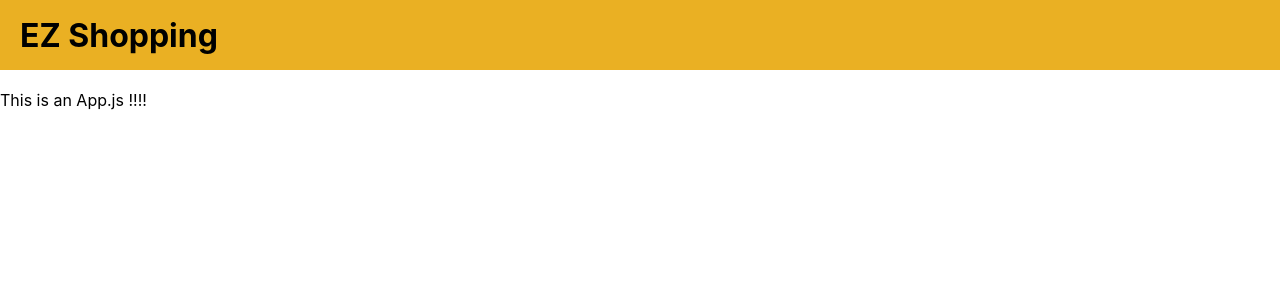
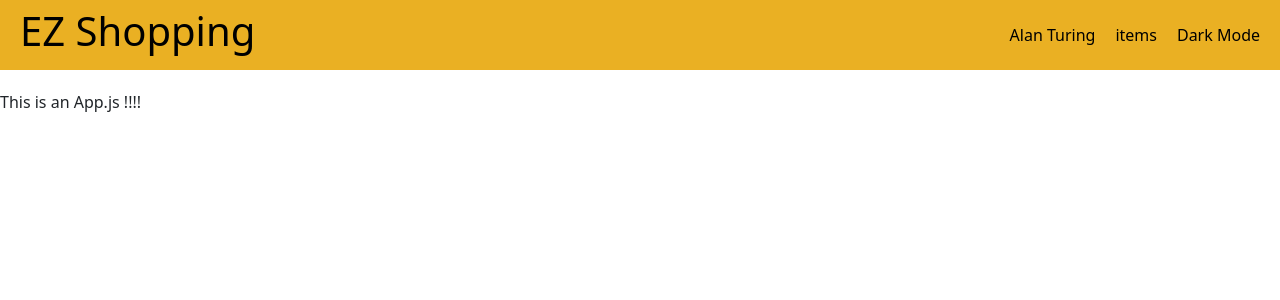
Before and after one commit to Marikita1007/Projet-EZ-Shopping, a React (Create React App) app in the folder ez_shopping/: page / in a window 1280 px wide. Shown: the top 300 px of the page. Built offline with nearby package versions, Linux system fonts and the light colour scheme.

Commit message:
Modified nav

```diff
--- a/ez_shopping/package.json
+++ b/ez_shopping/package.json
@@ -6,6 +6,7 @@
     "@testing-library/jest-dom": "^5.16.5",
     "@testing-library/react": "^13.4.0",
     "@testing-library/user-event": "^13.5.0",
+    "bootstrap": "^5.3.0",
     "react": "^18.2.0",
     "react-dom": "^18.2.0",
     "react-redux": "^8.1.0",
--- a/ez_shopping/src/App.js
+++ b/ez_shopping/src/App.js
@@ -1,5 +1,10 @@
 import './App.scss';
 import Header from "./components/Header/Header";
+
+// Bootstrap CSS
+import "bootstrap/dist/css/bootstrap.min.css";
+// Bootstrap Bundle JS
+import "bootstrap/dist/js/bootstrap.bundle.min";
 
 const App = () => {
 
--- a/ez_shopping/src/components/Header/Header.js
+++ b/ez_shopping/src/components/Header/Header.js
@@ -3,9 +3,18 @@ import './header.scss'
 const Header = () => {
 
     return (
-        <header id="main_header">
-            <h1>EZ Shopping</h1>
-        </header>
+        <>
+            <header id="main_header">
+                <h1>EZ Shopping</h1>
+                <nav>
+                    <ul>
+                        <li><a href="">Alan Turing</a></li>
+                        <li><a href="">items</a></li>
+                        <li><a href="">Dark Mode</a></li>
+                    </ul>
+                </nav>
+            </header>
+        </>
     )
 }
 
--- a/ez_shopping/src/components/Header/header.scss
+++ b/ez_shopping/src/components/Header/header.scss
@@ -6,8 +6,28 @@
   margin-bottom: 20px;
   background-color: #eab023;
   color: #000;
+
+  h1 {
+    margin-left: 20px;
+  }
+
+  nav {
+    margin-left: auto;
+
+    ul {
+      list-style: none;
+      margin: 0;
+      padding: 0;
+      display: flex;
+
+      li {
+        margin-right: 20px;
+
+        a {
+          color: inherit;
+          text-decoration: none;
+        }
+      }
+    }
+  }
 }
-
-#main_header h1 {
-  margin-left: 20px;
-}
```
Also changed, not shown: 1 other file (tests, documents, lock files or other folders).
